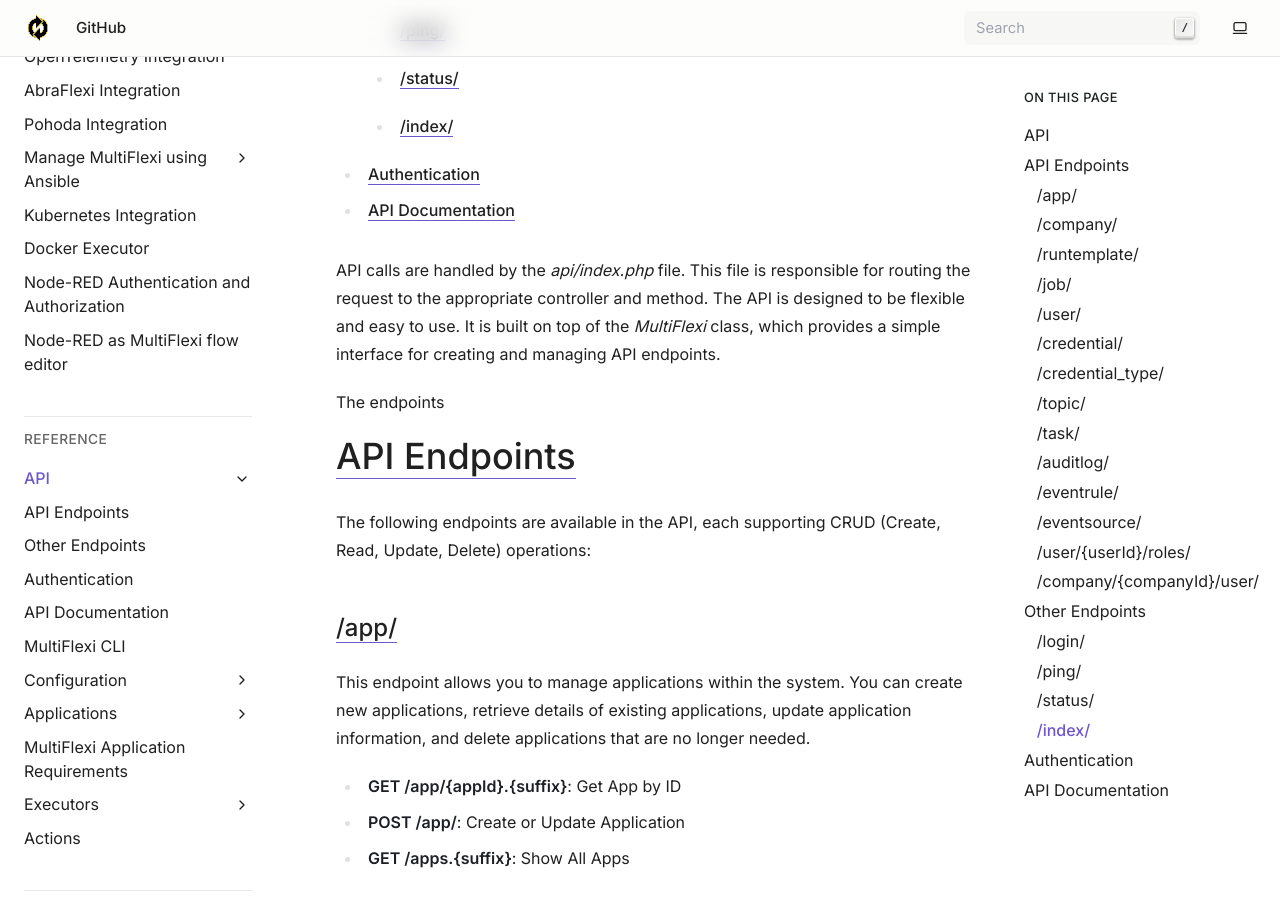
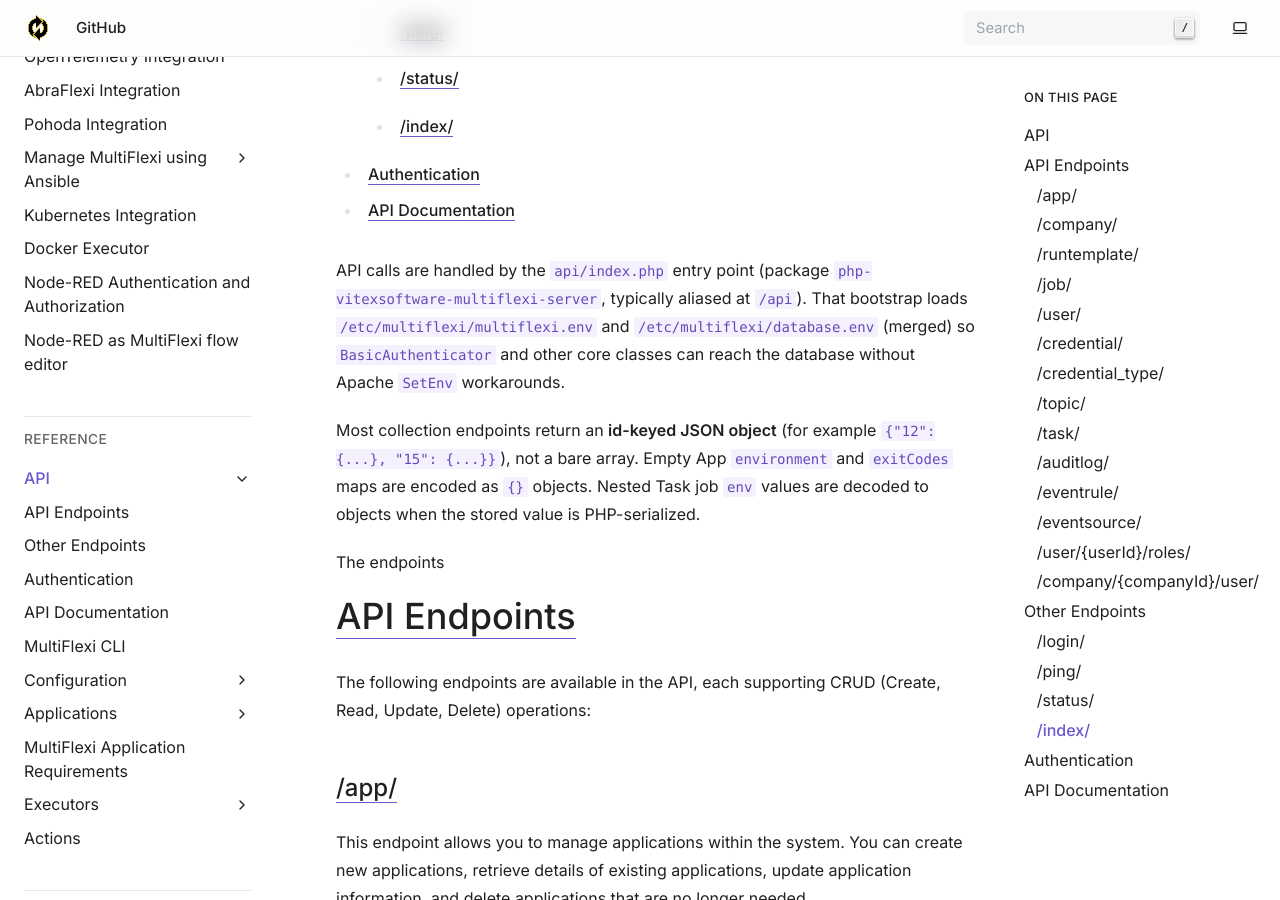
Before and after one commit to VitexSoftware/multiflexi-doc-en, a Sphinx documentation site: the page built from source/reference/api.rst, in a window 1280 px wide and 900 px high, scrolled down 1036 px. Built offline with Sphinx 7.4.7, drawn with Linux system fonts in a browser that asks for light colours; some of the changed text lies outside the part shown.

Commit message:
Document API env loading, id-keyed lists, and MCP live checks.
Co-authored-by: Cursor <cursoragent@cursor.com>

```diff
--- a/source/reference/api.rst
+++ b/source/reference/api.rst
@@ -8,7 +8,16 @@ API
    :caption: API Sections
 
 
-API calls are handled by the `api/index.php` file. This file is responsible for routing the request to the appropriate controller and method. The API is designed to be flexible and easy to use. It is built on top of the `MultiFlexi` class, which provides a simple interface for creating and managing API endpoints.
+API calls are handled by the ``api/index.php`` entry point (package
+``php-vitexsoftware-multiflexi-server``, typically aliased at ``/api``).
+That bootstrap loads ``/etc/multiflexi/multiflexi.env`` and
+``/etc/multiflexi/database.env`` (merged) so ``BasicAuthenticator`` and other
+core classes can reach the database without Apache ``SetEnv`` workarounds.
+
+Most collection endpoints return an **id-keyed JSON object** (for example
+``{"12": {...}, "15": {...}}``), not a bare array. Empty App ``environment``
+and ``exitCodes`` maps are encoded as ``{}`` objects. Nested Task job
+``env`` values are decoded to objects when the stored value is PHP-serialized.
 
 The endpoints
 
@@ -49,7 +58,7 @@ This endpoint is for managing jobs within the system. You can create new jobs, r
 
 - **GET /job/{jobId}.{suffix}**: Get job by ID
 - **POST /job/**: Create or Update job record
-- **GET /jobs.{suffix}**: Show All jobs
+- **GET /jobs.{suffix}**: Show All jobs (id-keyed object)
 
 /user/
 ------
```
Also changed, not shown: source/project-components.rst (+13 -2 lines).
